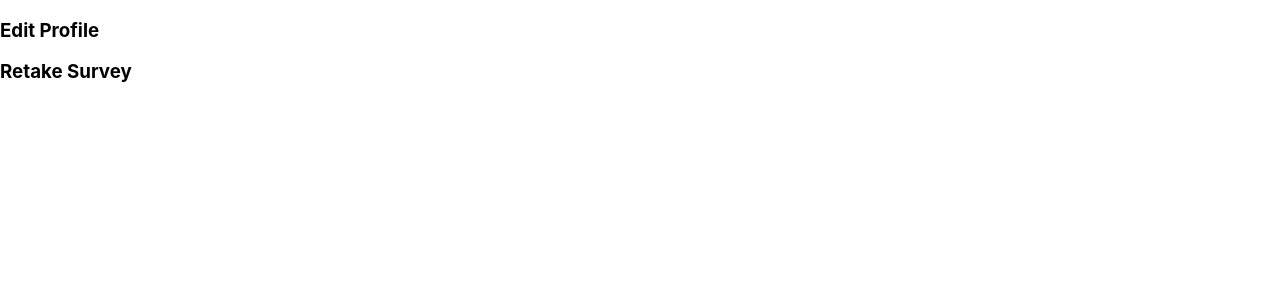
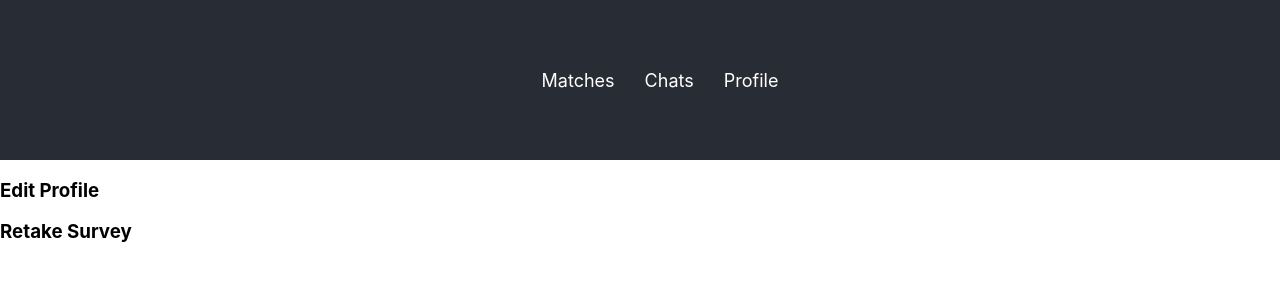
Before and after one commit to yujin-hong-123/roommate-finder, a React (Create React App) app in the folder front-end/: page / in a window 1280 px wide. Shown: the top 300 px of the page. Built offline with nearby package versions, Linux system fonts and the light colour scheme.

Commit message:
added navbar to our app

```diff
--- a/front-end/src/App.js
+++ b/front-end/src/App.js
@@ -1,14 +1,20 @@
 import './App.css';
 import {BrowserRouter as Router, Routes, Route} from "react-router-dom"
 import Profile from './Profile'
+import TopMatches from './TopMatches'
+import Header from './Header'
+
 
 function App() {
   return (
     <div className="App">
       <Router>
-        <Routes>
-          <Route path="/" element={<Profile />}> </Route>
-        </Routes>
+        <Header />
+        <main className="App-main">
+          <Routes>
+            <Route path="/" element={<Profile />}> </Route>
+          </Routes>
+        </main>
       </Router>
     </div>
   );
--- a/front-end/src/Header.css
+++ b/front-end/src/Header.css
@@ -0,0 +1,41 @@
+.Header-nav {
+    display: flex;
+    justify-content: space-between;
+    align-items: center;
+  }
+
+  .Header-header {
+    background-color: #282c34;
+    min-height: 20vh;
+    display: flex;
+    flex-direction: column;
+    align-items: center;
+    justify-content: center;
+    font-size: calc(10px + 1vmin);
+    color: white;
+  }
+
+  .logo {
+    display: inline-block;
+  }
+
+  .nav-links {
+    list-style: none;
+  }
+  .nav-item {
+    display: inline-block;
+    padding: 10px 15px;
+  }
+  .nav-item a {
+    color: white;
+    text-decoration: none;
+  }
+
+  .nav-item:hover a {
+    color: gray;
+  }
+
+  .logo img {
+    width: 175px;
+    vertical-align: middle;
+  }
```
Also changed, not shown: front-end/src/TopMatches.css (added), front-end/src/TopMatches.js (added), front-end/src/TopMessages.css (deleted), front-end/src/TopMessages.js (deleted).
